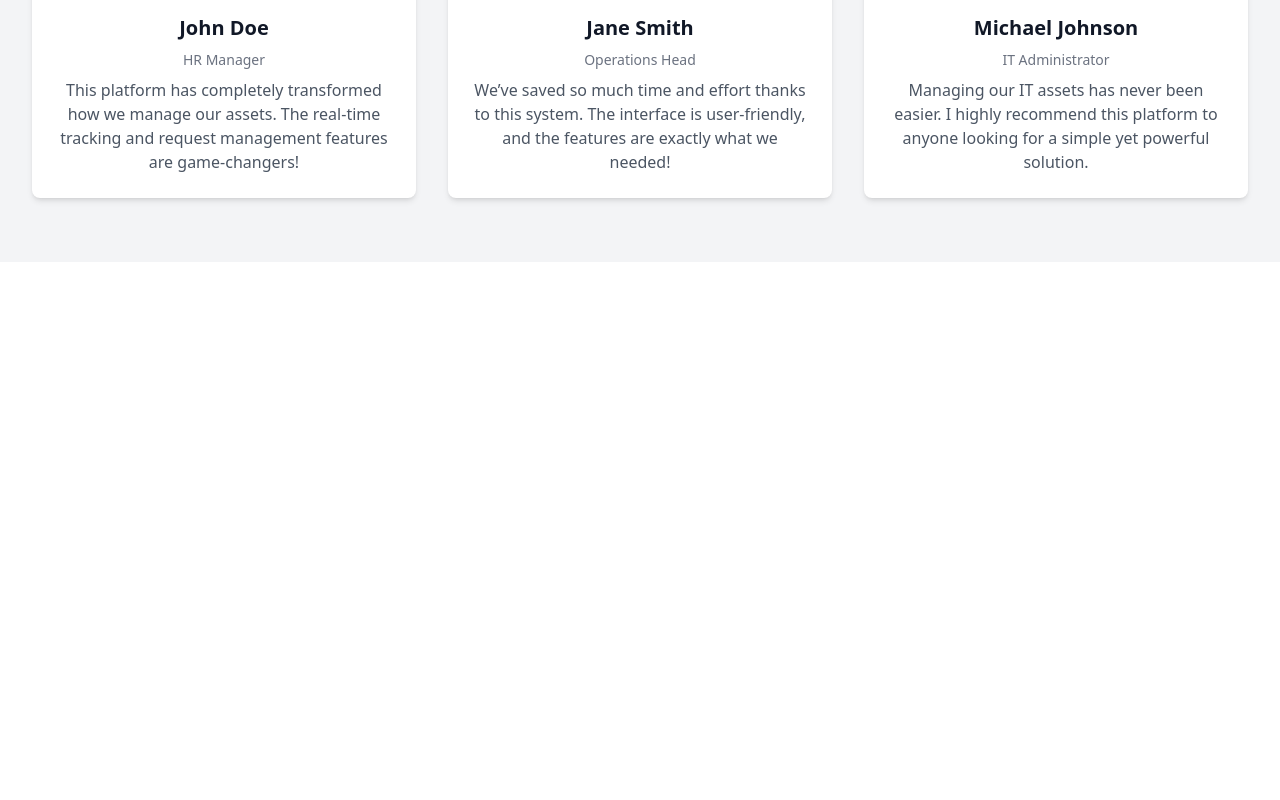
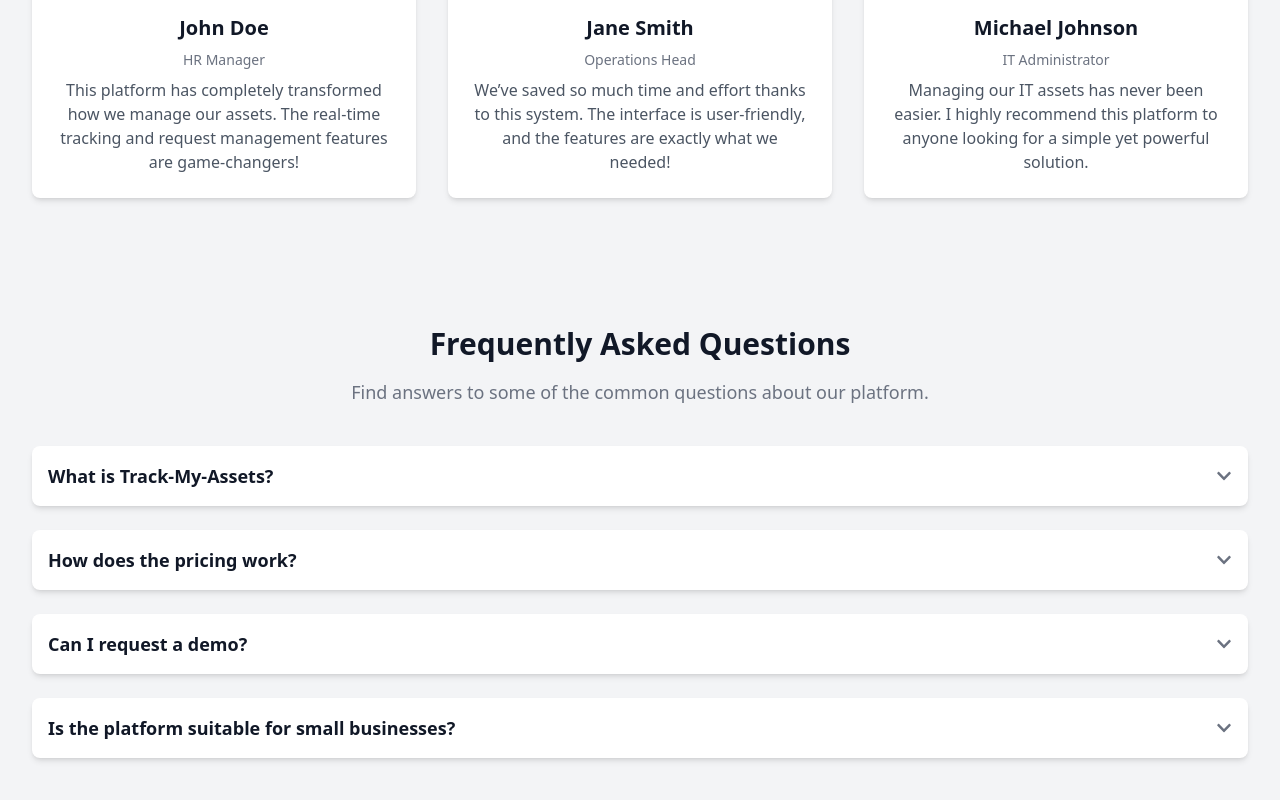
Before and after one commit to yeasin-riyad/Asset-Management-System-Client, a React (Vite) app: page / in a window 1280 px wide. Shown: the part 2544-3344 px from the top of the page. Before the commit the page ends 2806 px from the top, so only its background shows below. Built offline with nearby package versions, Linux system fonts and the light colour scheme; no server answers; what @react-pdf/renderer would draw is missing.

Commit message:
FAQ Section Done

```diff
--- /dev/null
+++ b/src/components/NoLogged/FAQSection .jsx
@@ -0,0 +1,64 @@
+import  { useState } from 'react';
+import { FaChevronDown, FaChevronUp } from 'react-icons/fa';
+
+const FAQSection = () => {
+  const [activeIndex, setActiveIndex] = useState(null);
+
+  const faqs = [
+    {
+      question: 'What is Track-My-Assets?',
+      answer: 'Track-My-Assets is a platform that helps you manage, track, and optimize your company’s assets in real time, ensuring proper usage and seamless request handling.',
+    },
+    {
+      question: 'How does the pricing work?',
+      answer: 'We offer a variety of pricing packages based on the size of your company and the number of assets managed. You can choose a package that suits your needs and scale as your business grows.',
+    },
+    {
+      question: 'Can I request a demo?',
+      answer: 'Yes, you can request a free demo by signing up on our platform. Our team will guide you through the key features and how it can benefit your organization.',
+    },
+    {
+      question: 'Is the platform suitable for small businesses?',
+      answer: 'Absolutely! Track-My-Assets is designed to be scalable, making it suitable for both small businesses and large enterprises. You can start with a basic package and upgrade as your needs grow.',
+    },
+  ];
+
+  const toggleFAQ = (index) => {
+    setActiveIndex(activeIndex === index ? null : index); // Toggle the FAQ
+  };
+
+  return (
+    <section className="py-16 bg-gray-100 dark:bg-gray-800">
+      <div className="max-w-7xl mx-auto px-4 sm:px-6 lg:px-8">
+        <h2 className="text-3xl font-extrabold text-gray-900 dark:text-white text-center">Frequently Asked Questions</h2>
+        <p className="mt-4 max-w-2xl text-lg text-gray-500 dark:text-gray-300 mx-auto text-center">
+          Find answers to some of the common questions about our platform.
+        </p>
+        <div className="mt-10 space-y-6">
+          {faqs.map((faq, index) => (
+            <div key={index} className="bg-white dark:bg-gray-700 rounded-lg shadow-md p-4">
+              <div
+                onClick={() => toggleFAQ(index)}
+                className="flex justify-between items-center cursor-pointer"
+              >
+                <h3 className="text-lg font-semibold text-gray-900 dark:text-white">{faq.question}</h3>
+                <span>
+                  {activeIndex === index ? (
+                    <FaChevronUp className="text-gray-500 dark:text-gray-300" />
+                  ) : (
+                    <FaChevronDown className="text-gray-500 dark:text-gray-300" />
+                  )}
+                </span>
+              </div>
+              {activeIndex === index && (
+                <p className="mt-4 text-gray-600 dark:text-gray-300">{faq.answer}</p>
+              )}
+            </div>
+          ))}
+        </div>
+      </div>
+    </section>
+  );
+};
+
+export default FAQSection;
--- a/src/components/NoLogged/Home.jsx
+++ b/src/components/NoLogged/Home.jsx
@@ -1,5 +1,6 @@
 import Title from "../Helmet"
 import About from "./About"
+import FAQSection from "./FAQSection "
 import FeaturesSection from "./FeaturesSection"
 import Packages from "./Packages"
 import Slider from "./Slider"
@@ -15,6 +16,7 @@
         <Packages></Packages>
         <FeaturesSection></FeaturesSection>
         <TestimonialsSection></TestimonialsSection>
+        <FAQSection></FAQSection>
     </div>
   )
 }
```
